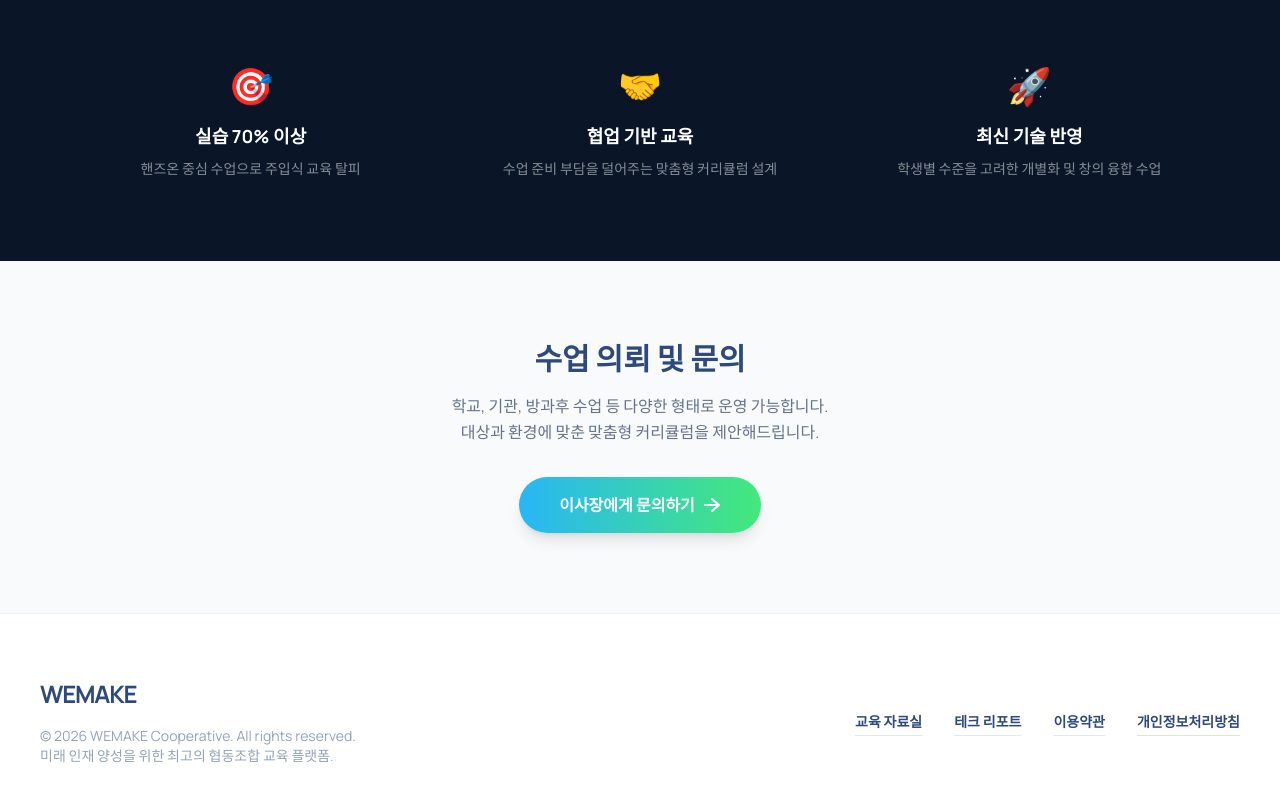
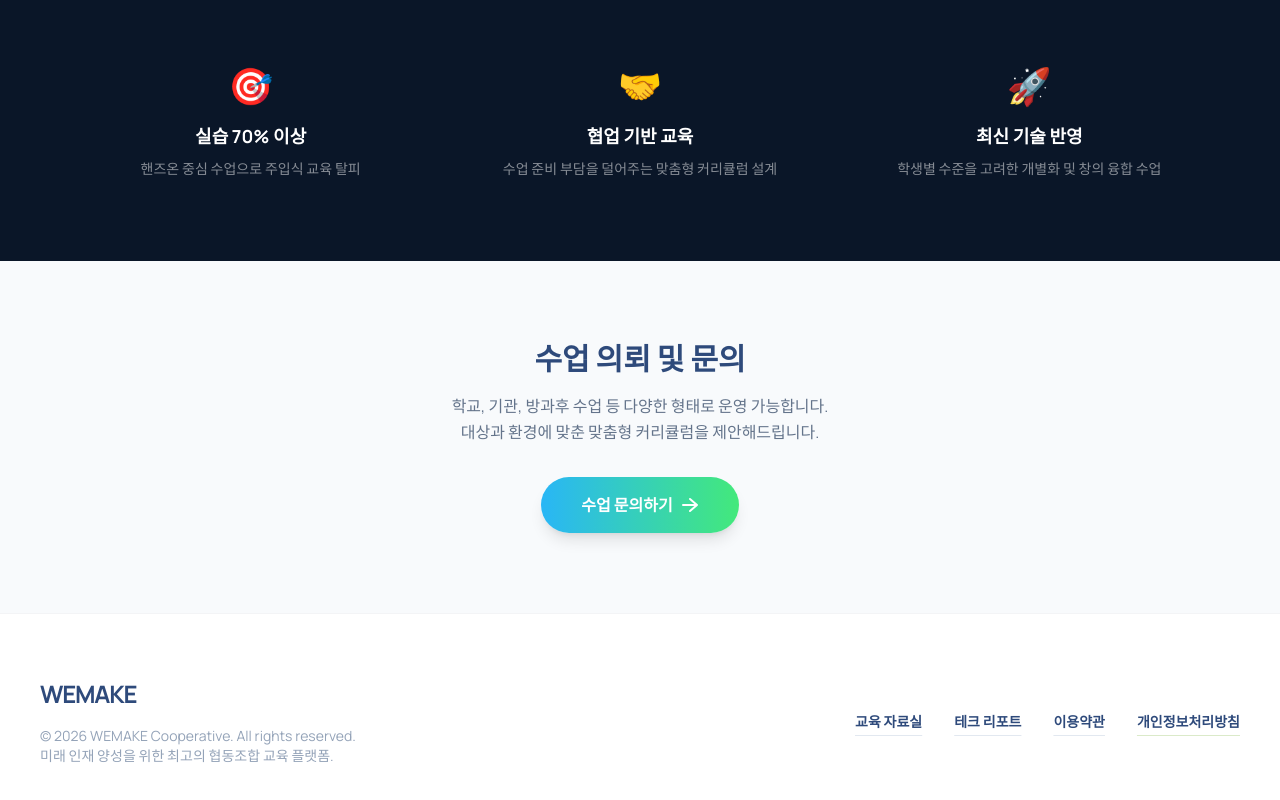
Before and after one commit to ellysabet/wemake_homepage, a React (Vite) app: page /edu/high-creative in a window 1280 px wide. Shown: the part 1983-2783 px from the top of the page. Built offline with nearby package versions, Linux system fonts and the light colour scheme.

Commit message:
Update HighCreativeEdu.jsx

```diff
--- a/src/pages/HighCreativeEdu.jsx
+++ b/src/pages/HighCreativeEdu.jsx
@@ -72,7 +72,7 @@ const HighCreativeEdu = () => {
             단순 코딩을 넘어 기술로 사회 문제를 해결하는 창의 융합 인재를 키웁니다.
           </p>
           <a
-            href="mailto:arkim12345@gmail.com"
+            href="mailto:arkim12345@gmail.com" target="_blank" rel="noopener noreferrer"
             className="inline-flex items-center gap-2 bg-gradient-to-r from-[#29B6F6] to-[#43E97B] text-white px-10 py-4 rounded-full font-bold shadow-lg hover:-translate-y-0.5 transition-all duration-300"
           >
             수업 문의하기
@@ -155,10 +155,10 @@ const HighCreativeEdu = () => {
             대상과 환경에 맞춘 맞춤형 커리큘럼을 제안해드립니다.
           </p>
           <a
-            href="mailto:arkim12345@gmail.com"
+            href="mailto:arkim12345@gmail.com" target="_blank" rel="noopener noreferrer"
             className="inline-flex items-center gap-2 bg-gradient-to-r from-[#29B6F6] to-[#43E97B] text-white px-10 py-4 rounded-full font-bold shadow-lg hover:-translate-y-0.5 transition-all duration-300"
           >
-            이사장에게 문의하기
+            수업 문의하기
             <svg width="18" height="18" viewBox="0 0 18 18" fill="none"><path d="M2 9h14M9 3l7 6-7 6" stroke="currentColor" strokeWidth="2" strokeLinecap="round" strokeLinejoin="round"/></svg>
           </a>
         </div>
```
